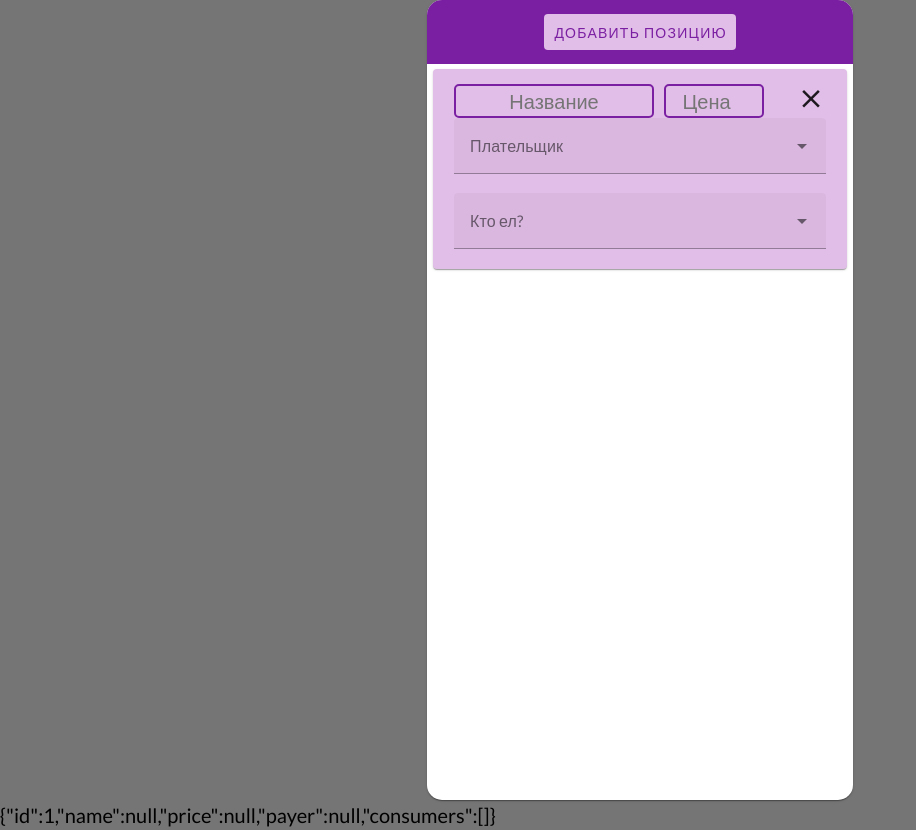
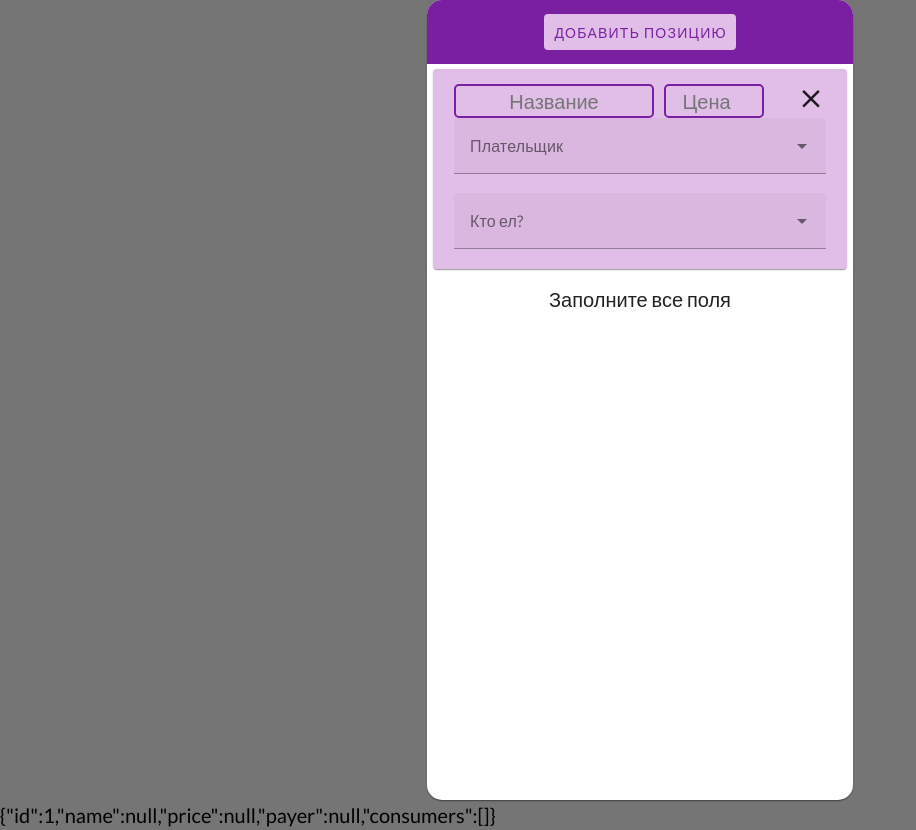
Before and after one commit to konstantin8715/split_bill, a Vue app: page /calculate in a window 1280 px wide. Both pictures are taken after a click on the button "ДОБАВИТЬ ПОЗИЦИЮ". Shown: the whole page, without its empty margins (0-916 px from the left). Built offline with nearby package versions, Linux system fonts and the light colour scheme.

Commit message:
Сделана валидация на странице с добавлением позиций

```diff
--- a/src/components/CalculatingPage.vue
+++ b/src/components/CalculatingPage.vue
@@ -60,10 +60,17 @@
         ></v-select>
       </div>
     </v-card>
+
+    <div v-if="this.positionsStore.hasPositions" class="enter-btn info-message">
+      <div v-if="this.positionsStore.hasEmptyData" class="info-message">Заполните все поля</div>
+      <app-button v-else @click="enter">Дальше</app-button>
+    </div>
+    <div v-else class="info-message">Введите 1 или более позиций</div>
   </v-card>
 
-  <div v-for="position in this.positionsStore.positions"
-      :key="position.id">{{ JSON.stringify(position) }}</div>
+  <div v-for="position in this.positionsStore.positions" :key="position.id">
+    {{ JSON.stringify(position) }}
+  </div>
 </template>
 
 <script>
@@ -78,7 +85,12 @@ export default {
     };
   },
 
-  mounted() {
+  mounted() {},
+
+  methods: {
+    enter() {
+      this.$router.push("calculate");
+    },
   },
 };
 </script>
@@ -151,4 +163,15 @@ export default {
 .select {
   height: 75px;
 }
+
+.enter-btn {
+  width: 50%;
+  margin: 0 auto;
+  margin-bottom: 15px;
+}
+
+.info-message {
+  margin-top: 15px;
+  text-align: center;
+}
 </style>
--- a/src/stores/PositionsStore.js
+++ b/src/stores/PositionsStore.js
@@ -23,8 +23,24 @@ export const usePositionsStore = defineStore('positionsStore', {
 
     getters: {
         hasPositions() {
-            return this.persons.length > 0;
-        }
+            return this.positions.length > 0;
+        },
+
+        hasEmptyData() {
+            console.log('jfdlsj');
+            for (const p of this.positions) {
+                for (const key in p) {
+                    console.log(p[key]);
+                    if (!p[key]) {
+                        return true;
+                    }
+                    if (Array.isArray(p[key])) {
+                        if (p[key].length === 0) return true;
+                    }
+                }
+            }
+            return false;
+        },
     },
 
     actions: {
```
